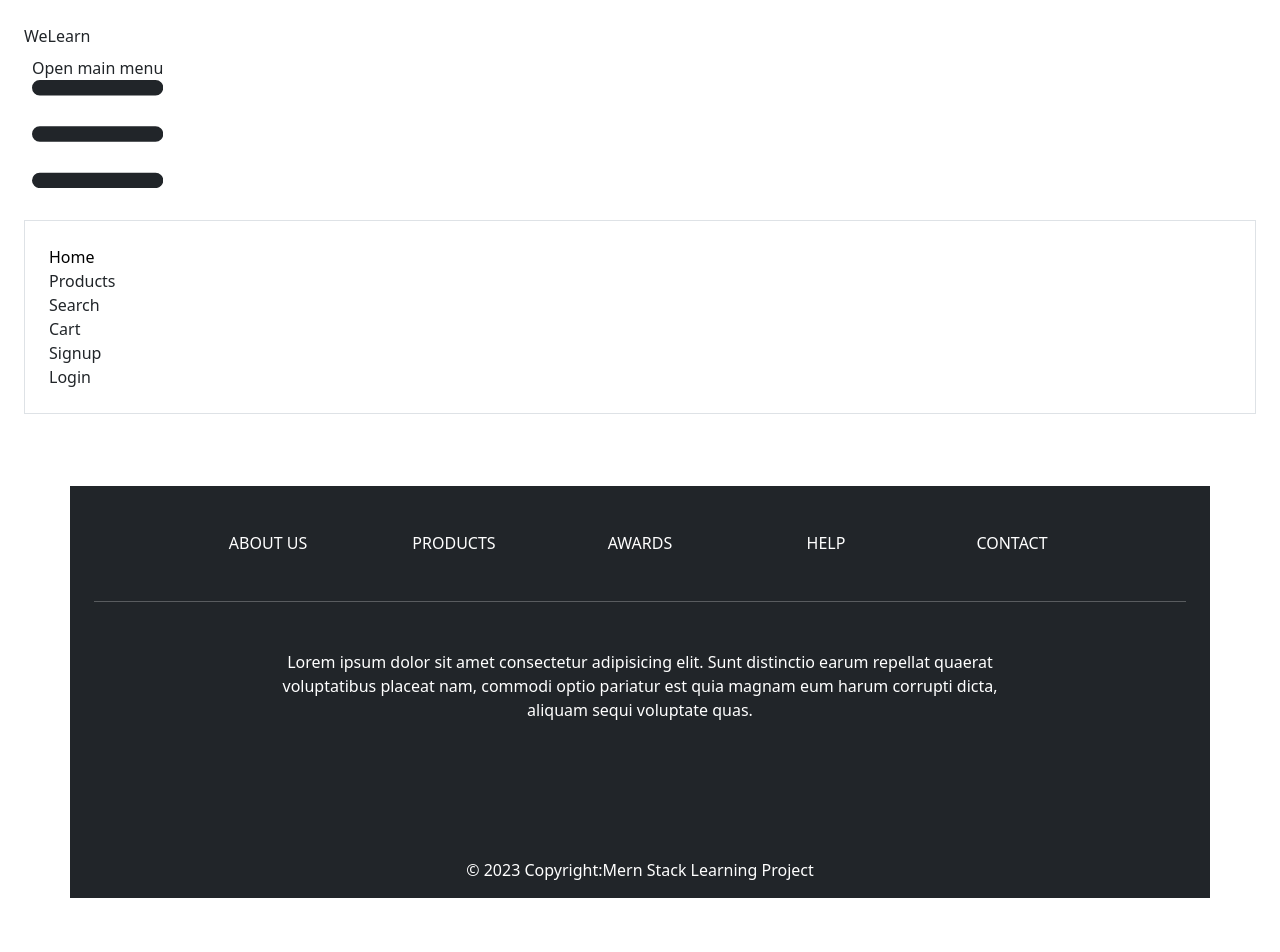
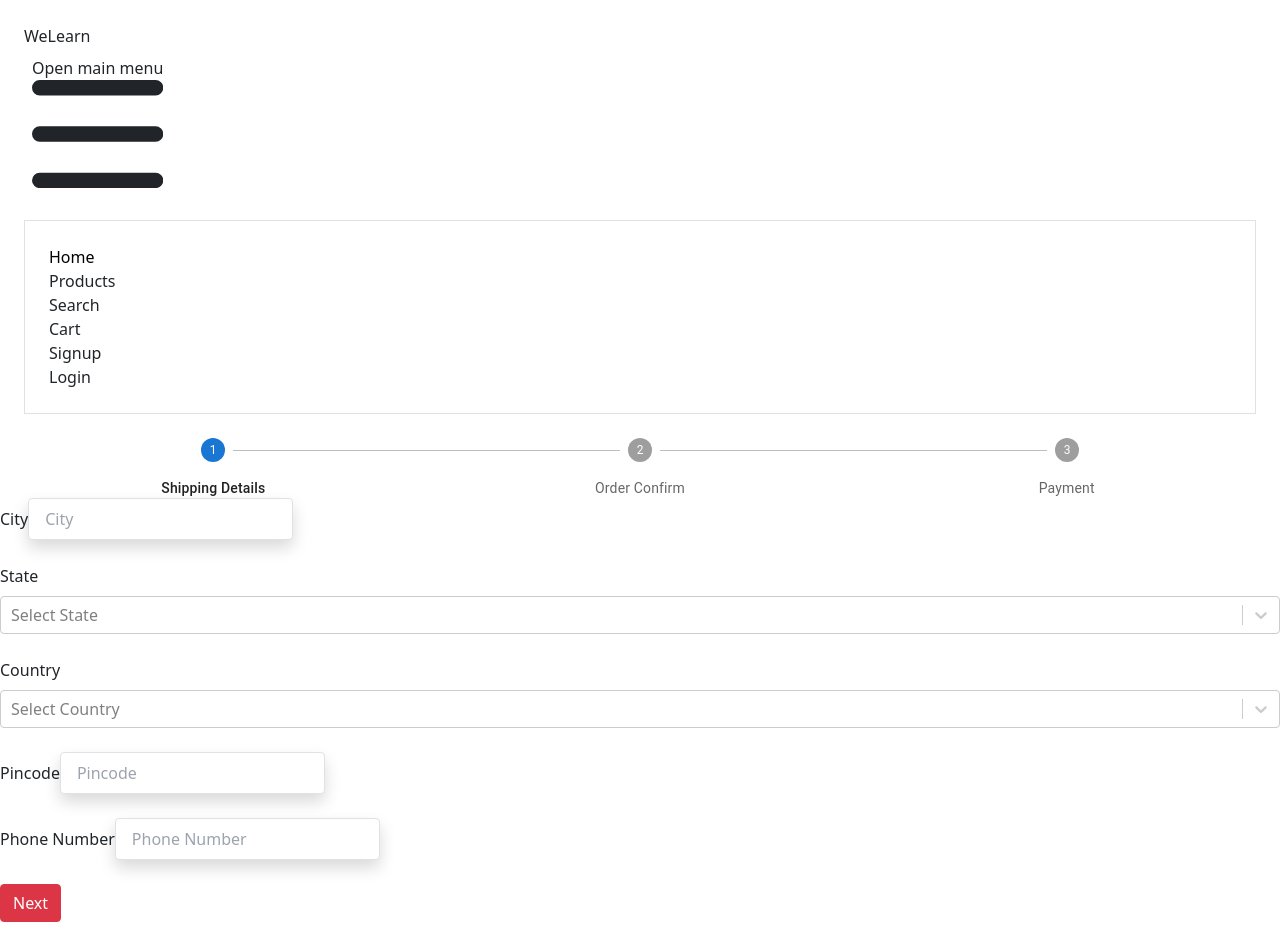
Before and after one commit to moizextra/Mern-Stack-Learning, a React (Vite) app in the folder frontend/: page /shipping in a window 1280 px wide. Shown: the top 952 px of the page. Built offline with nearby package versions, Linux system fonts and the light colour scheme; no server answers.

Commit message:
feat:Cart completed , Shipping Info

```diff
--- a/frontend/index.html
+++ b/frontend/index.html
@@ -6,10 +6,13 @@
     <meta name="viewport" content="width=device-width, initial-scale=1.0" />
     <title>Mern Stack Learning</title>
     <link href="https://cdn.jsdelivr.net/npm/bootstrap@5.3.1/dist/css/bootstrap.min.css" rel="stylesheet" integrity="sha384-4bw+/aepP/YC94hEpVNVgiZdgIC5+VKNBQNGCHeKRQN+PtmoHDEXuppvnDJzQIu9" crossorigin="anonymous">
+    <!-- Bootstrap 5.1 CSS -->
+<link href="https://cdn.jsdelivr.net/npm/bootstrap@5.1.0/dist/css/bootstrap.min.css" rel="stylesheet" integrity="sha384-KyZXEAg3QhqLMpG8r+8fhAXLRk2vvoC2f3B09zVXn8CA5QIVfZOJ3BCsw2P0p/We" crossorigin="anonymous">
   </head>
   <body>
     <div id="root"></div>
     <script src="https://cdn.jsdelivr.net/npm/bootstrap@5.3.1/dist/js/bootstrap.bundle.min.js" integrity="sha384-HwwvtgBNo3bZJJLYd8oVXjrBZt8cqVSpeBNS5n7C8IVInixGAoxmnlMuBnhbgrkm" crossorigin="anonymous"></script>
     <script type="module" src="/src/main.jsx"></script>
+
   </body>
 </html>
--- a/frontend/package.json
+++ b/frontend/package.json
@@ -12,7 +12,7 @@
   "dependencies": {
     "@emotion/react": "^11.11.1",
     "@emotion/styled": "^11.11.0",
-    "@mui/material": "^5.14.7",
+    "@mui/material": "^5.14.11",
     "@reduxjs/toolkit": "^1.9.5",
     "axios": "^1.4.0",
     "react": "^18.2.0",
@@ -22,6 +22,7 @@
     "react-rating-stars-component": "^2.2.0",
     "react-redux": "^8.1.2",
     "react-router-dom": "^6.15.0",
+    "react-select": "^5.7.5",
     "react-toastify": "^9.1.3",
     "redux": "^4.2.1",
     "redux-devtools-extension": "^2.13.9",
--- a/frontend/src/App.css
+++ b/frontend/src/App.css
@@ -67,6 +67,44 @@
     background: rgba(51, 51, 51, 0.5);
     animation: waves 15s linear infinite;
   }
+  .steps {
+    display: flex;
+    justify-content: space-between;
+    align-items: center;
+    margin-bottom: 2rem;
+    position: relative;
+}
+.step-button {
+    width: 50px;
+    height: 50px;
+    border-radius: 50%;
+    border: none;
+    background-color: var(--prm-gray);
+    transition: .4s;
+}
+.step-button[aria-expanded="true"] {
+    width: 60px;
+    height: 60px;
+    background-color: var(--prm-color);
+    color: #fff;
+}
+.done {
+    background-color: var(--prm-color);
+    color: #fff;
+}
+.step-item {
+    z-index: 10;
+    text-align: center;
+}
+#progress {
+  -webkit-appearance:none;
+    position: absolute;
+    width: 95%;
+    z-index: 5;
+    height: 10px;
+    margin-left: 18px;
+    margin-bottom: 18px;
+}
 
   @keyframes waves {
     0% {
--- a/frontend/src/App.jsx
+++ b/frontend/src/App.jsx
@@ -18,6 +18,9 @@ import { useDispatch, useSelector } from 'react-redux';
 import { loadUser } from './UserSlices/User';
 import ProtectedRoute from './Componets/Route/ProtectedRoute';
 import Cart from './Componets/Cart';
+import Shipping from './Pages/Shipping';
+import ConfirmOrder from './Pages/ConfirmOrder';
+import Payment from './Pages/Payment';
 function App() {
   const {isLoading,isAutheticated,userData}=useSelector(state=>state.User)
   const user = useSelector((state) => state.User.userData.user);
@@ -45,11 +48,28 @@ function App() {
           <Route exact path="/login" element={<Login />} />
           <Route exact path="/signup" element={<Signup />} />
           <Route exact path="/cart" element={<Cart />} />
+          <Route exact path="/shipping" element={<Shipping />} />
           <Route
   path="/account"
   element={
     <ProtectedRoute >
       <Profile user={user} />
+    </ProtectedRoute>
+  }
+/>
+          <Route
+  path="/order/confirm"
+  element={
+    <ProtectedRoute >
+      <ConfirmOrder />
+    </ProtectedRoute>
+  }
+/>
+          <Route
+  path="/order/confirm/payment"
+  element={
+    <ProtectedRoute >
+      <Payment />
     </ProtectedRoute>
   }
 />
--- a/frontend/src/Componets/Cart.jsx
+++ b/frontend/src/Componets/Cart.jsx
@@ -1,16 +1,31 @@
 import React from 'react'
 import {useSelector,useDispatch} from "react-redux"
 import CartItem from './CartItem';
-
+import { useNavigate } from 'react-router-dom';
 const Cart = () => {
+  const navigate=useNavigate();
     const dispatch=useDispatch();
     const cartItems=useSelector((state)=>state.cart.cartItems)
+    const total=useSelector((state)=>state.cart.total);
+    const handleCheckOut=()=>{
+      navigate("/login?redirect=/shipping"); // /login?redirect= [0]  /shipping =[1]
+    }
+
   return (
+    <>
     <div class="d-flex flex-nowrap">
       {cartItems.map((item)=>(
          <CartItem item={item} />
       ))}
     </div>
+      <hr className='border-4 rounded-md border-black-800 '/>
+      <h1>Total:${total}</h1>
+      <div className='flex w-screen justify-center'>
+        <div>
+        <button className='btn btn-success ' onClick={handleCheckOut}>Check Out</button>
+        </div>
+      </div>
+      </>
   )
 }
 
--- /dev/null
+++ b/frontend/src/Componets/CustomStepper.jsx
@@ -0,0 +1,24 @@
+import React from 'react';
+import Stepper from '@mui/material/Stepper'; // Import the Stepper component
+import Step from '@mui/material/Step'; // Import the Step component
+import StepLabel from '@mui/material/StepLabel'; // Import the StepLabel component
+
+
+// Assuming you have a 'steps' array defined somewhere in your component.
+const steps = ['Shipping Details', 'Order Confirm', 'Payment'];
+
+const CustomStepper = ({active}) => {
+  return (
+    <>
+      <Stepper alternativeLabel activeStep={active} >
+        {steps.map((label) => (
+          <Step key={label}>
+            <StepLabel><span className="font-bold">{label}</span></StepLabel>
+          </Step>
+        ))}
+      </Stepper>
+    </>
+  );
+};
+
+export default CustomStepper;
--- /dev/null
+++ b/frontend/src/Pages/ConfirmOrder.jsx
@@ -0,0 +1,18 @@
+import React from 'react'
+import CustomStepper from '../Componets/CustomStepper'
+import {useNavigate} from 'react-router-dom'
+const ConfirmOrder = () => {
+  const navigate = useNavigate();
+
+  return (
+    <>
+<CustomStepper active={1} />
+    <div>
+Confirm Order
+    </div>
+    <button onClick={()=>{navigate("/order/confirm/payment")}}>Next</button>
+    </>
+  )
+}
+
+export default ConfirmOrder
--- a/frontend/src/Pages/Login.jsx
+++ b/frontend/src/Pages/Login.jsx
@@ -2,8 +2,10 @@ import React, { useState,useEffect } from 'react';
 import { useDispatch, useSelector } from 'react-redux';
 import { adduser } from '../UserSlices/User';
 import { useNavigate } from 'react-router-dom';
+import { useLocation } from 'react-router-dom';
 import axios from "axios";
 const Login = () => {
+const location = useLocation();
 const isAutheticated=useSelector((state)=>state.User.isAutheticated) || false ;
 const token=useSelector((state)=>state.User.token);
 console.log("You are"+ isAutheticated)
@@ -13,12 +15,13 @@ console.log("You are"+ isAutheticated)
     email: '',
     password: '',
   });
+  const redirect = location.search ? location.search.split("=")[1] : "/account";
   useEffect(() => {
     if (isAutheticated) {
-      navigate("/account");
+      navigate(redirect);
     }
-    localStorage.setItem("token",token)
-  }, [isAutheticated,token]);
+
+  }, [isAutheticated,token,redirect]);
   const handleChange = (e) => {
     const { name, value } = e.target;
     setFormData({
--- /dev/null
+++ b/frontend/src/Pages/Payment.jsx
@@ -0,0 +1,16 @@
+import React from 'react'
+import CustomStepper from '../Componets/CustomStepper'
+import {useNavigate} from 'react-router-dom'
+const Payment = () => {
+  return (
+    <>
+<CustomStepper active={2} />
+    <div>
+      Payment Details
+      </div>
+
+      </>
+  )
+}
+
+export default Payment
--- /dev/null
+++ b/frontend/src/Pages/Shipping.jsx
@@ -0,0 +1,132 @@
+import React,{useState} from 'react'
+import Select from "react-select";
+import CustomStepper from '../Componets/CustomStepper'
+import {useNavigate} from 'react-router-dom'
+import {SaveCartInfo } from "../CartSlices/index"
+import { useDispatch, useSelector } from 'react-redux';
+const Shipping = () => {
+  const dispatch=useDispatch();
+  const shippingInfo=useSelector(state=>state.cart.ShippingInfo)
+  const navigate = useNavigate();
+  const [city, setCity] = useState(shippingInfo.city || "");
+  const [state, setState] = useState( "");
+  const [country, setCountry] = useState(   "");
+  const [pincode, setPincode] = useState(shippingInfo.pincode || "");
+  const [phone, setPhone] = useState(shippingInfo.phone || "");
+  const countryOptions = [
+    { value: "us", label: "United States" },
+    { value: "ca", label: "Canada" },
+    // Add more country options as needed
+  ];
+
+  const stateOptions = [
+    { value: "ny", label: "New York" },
+    { value: "ca", label: "California" },
+    // Add more state options as needed
+  ];
+
+  const handleCountryChange = (selectedOption) => {
+    setCountry(selectedOption);
+  };
+
+  const handleStateChange = (selectedOption) => {
+    setState(selectedOption);
+  };
+
+  const handleSubmit = (e) => {
+    e.preventDefault();
+
+  };
+const handleNext = ()=>{
+  navigate('/order/confirm')
+const ShippingInfo={
+  city:city,
+  state:state,
+  country:country,
+  pincode:pincode,
+  phone:phone
+}
+dispatch(SaveCartInfo(ShippingInfo) )
+}
+  return (
+    <>
+<CustomStepper active={0} />
+<div className="w-full max-w-md mx-auto">
+      <form className="bg-white shadow-md rounded px-8 pt-6 pb-8 mb-4" onSubmit={handleSubmit}>
+        <div className="mb-4">
+          <label className="block text-gray-700 text-sm font-bold mb-2" htmlFor="city">
+            City
+          </label>
+          <input
+            className="shadow appearance-none border rounded w-full py-2 px-3 text-gray-700 leading-tight focus:outline-none focus:shadow-outline"
+            id="city"
+            type="text"
+            placeholder="City"
+            value={city}
+            onChange={(e) => setCity(e.target.value)}
+          />
+        </div>
+        <div className="mb-4">
+          <label className="block text-gray-700 text-sm font-bold mb-2" htmlFor="state">
+            State
+          </label>
+          <Select
+            options={stateOptions}
+            onChange={handleStateChange}
+            value={state}
+            placeholder="Select State"
+          />
+        </div>
+        <div className="mb-4">
+          <label className="block text-gray-700 text-sm font-bold mb-2" htmlFor="country">
+            Country
+          </label>
+          <Select
+            options={countryOptions}
+            onChange={handleCountryChange}
+            value={country}
+            placeholder="Select Country"
+          />
+        </div>
+        <div className="mb-4">
+          <label className="block text-gray-700 text-sm font-bold mb-2" htmlFor="pincode">
+            Pincode
+          </label>
+          <input
+            className="shadow appearance-none border rounded w-full py-2 px-3 text-gray-700 leading-tight focus:outline-none focus:shadow-outline"
+            id="pincode"
+            type="text"
+            placeholder="Pincode"
+            value={pincode}
+            onChange={(e) => setPincode(e.target.value)}
+          />
+        </div>
+        <div className="mb-4">
+          <label className="block text-gray-700 text-sm font-bold mb-2" htmlFor="phone">
+            Phone Number
+          </label>
+          <input
+            className="shadow appearance-none border rounded w-full py-2 px-3 text-gray-700 leading-tight focus:outline-none focus:shadow-outline"
+            id="phone"
+            type="tel"
+            placeholder="Phone Number"
+            value={phone}
+            onChange={(e) => setPhone(e.target.value)}
+          />
+        </div>
+        <div className="flex items-center justify-between">
+
+        </div>
+      </form>
+    </div>
+  <div className='flex justify-center'>
+    <div>
+    <button className='btn btn-danger' onClick={handleNext}>Next</button>
+    </div>
+  </div>
+
+      </>
+  )
+}
+
+export default Shipping
```
Also changed, not shown: frontend/src/CartSlices/index.js (+37 -4 lines), frontend/src/Componets/CartItem.jsx (+6 -5 lines), 1 other file (tests, documents, lock files or other folders).
